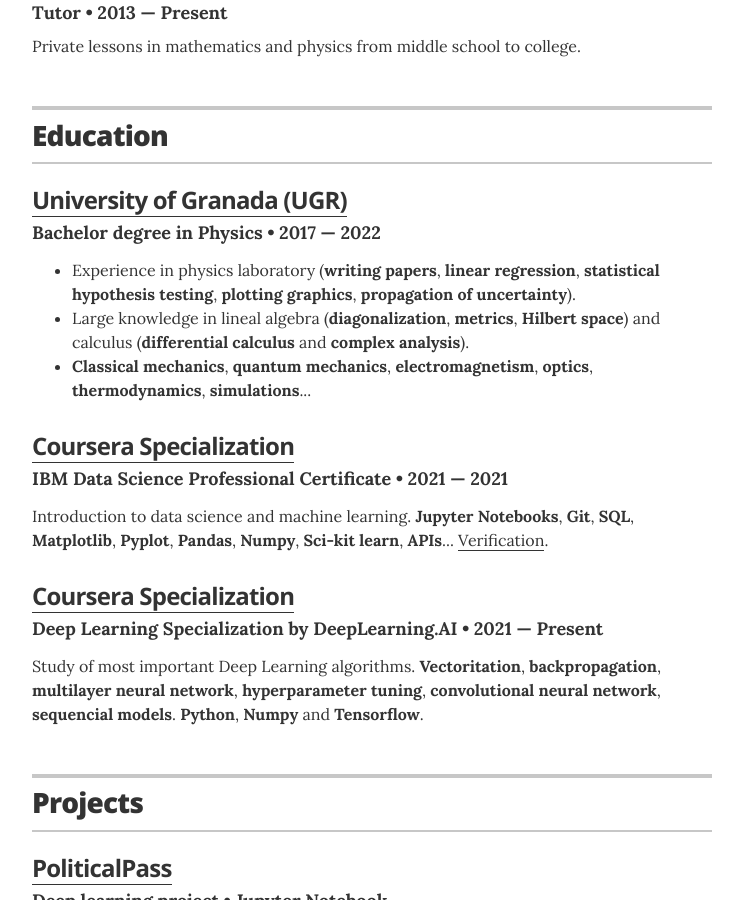
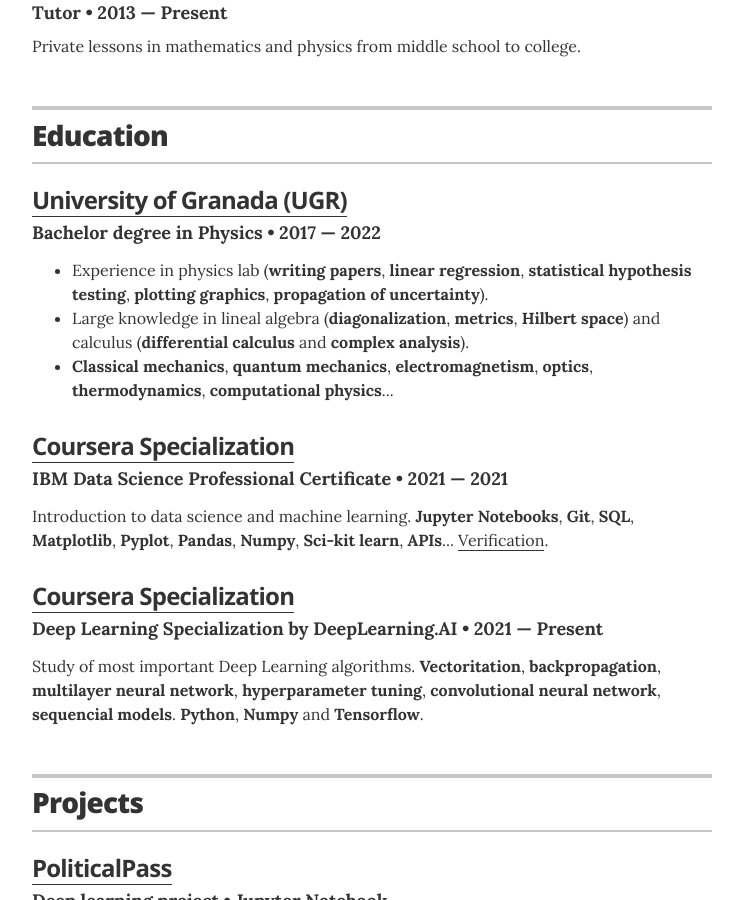
Before and after one commit to rubzip/rubzip.github.io, a Jekyll site: the page built from index.html, in a window 1280 px wide and 900 px high, scrolled down 661 px. Shown: the whole window, without its empty margins (268-1011 px from the left). Built offline with Jekyll 4.4.1, drawn with Linux system fonts in a browser that asks for light colours.

Commit message:
Update education.yml

```diff
--- a/_data/education.yml
+++ b/_data/education.yml
@@ -3,9 +3,9 @@
   uni: <a href="https://www.ugr.es/en/study/undergraduate/programmes/physics">University of Granada (UGR)</a>
   year: 2017 &mdash; 2022
   awards:
-    - award: Experience in physics laboratory (<b>writing papers</b>, <b>linear regression</b>, <b>statistical hypothesis testing</b>, <b>plotting graphics</b>, <b>propagation of uncertainty</b>).
+    - award: Experience in physics lab (<b>writing papers</b>, <b>linear regression</b>, <b>statistical hypothesis testing</b>, <b>plotting graphics</b>, <b>propagation of uncertainty</b>).
     - award: Large knowledge in lineal algebra (<b>diagonalization</b>, <b>metrics</b>, <b>Hilbert space</b>) and calculus (<b>differential calculus</b> and <b>complex analysis</b>).
-    - award: <b>Classical mechanics</b>, <b>quantum mechanics</b>, <b>electromagnetism</b>, <b>optics</b>, <b>thermodynamics</b>, <b>simulations</b>...
+    - award: <b>Classical mechanics</b>, <b>quantum mechanics</b>, <b>electromagnetism</b>, <b>optics</b>, <b>thermodynamics</b>, <b>computational physics</b>...
 #  summary: Average grade - 6.900 / 10.000
 
 - degree: IBM Data Science Professional Certificate
```
